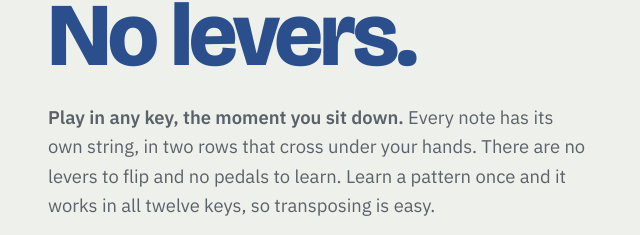
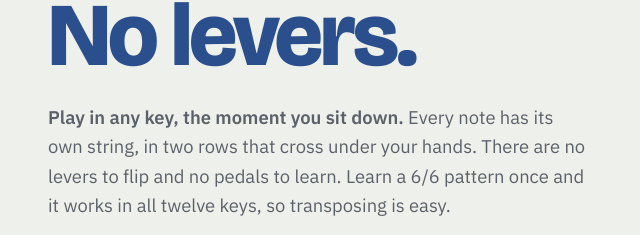
Before and after one commit to jclements3/xharps-site, a plain HTML site: page index.html in a window 1280 px wide. Shown: the part 401-636 px from the top of the page, 32-672 px from the left. Drawn offline with nearby package versions, Linux system fonts and the light colour scheme.

Commit message:
Opening text: 6/6 pattern

```diff
--- a/index.html
+++ b/index.html
@@ -1500,7 +1500,7 @@ footer .wrap { display: flex; justify-content: space-between; gap: 16px; flex-wr
       <div class="stack">
         <span class="eyebrow">Cross-strung harps · Huntsville, Alabama</span>
         <h1>Every key.<br><span class="c">Two rows.</span><br><span class="f">No levers.</span></h1>
-        <p class="lede"><strong>Play in any key, the moment you sit down.</strong> Every note has its own string, in two rows that cross under your hands. There are no levers to flip and no pedals to learn. Learn a pattern once and it works in all twelve keys, so transposing is easy.</p>
+        <p class="lede"><strong>Play in any key, the moment you sit down.</strong> Every note has its own string, in two rows that cross under your hands. There are no levers to flip and no pedals to learn. Learn a 6/6 pattern once and it works in all twelve keys, so transposing is easy.</p>
         <p class="lede"><strong>A concert range at about half the weight of a pedal harp.</strong> Five sizes: tiny, small, medium, large and extra large. 6/6 or 7/5 string layouts. Instruction and music theory written for the xharp.</p>
         <p class="lede"><strong>xharp opens in January 2027.</strong> Until then nothing is for sale and all the music here is free. Tell us what you would want, and we will write when it is ready.</p>
         <div class="btns"><a class="btn primary" href="#order">Tell me when it's ready</a><a class="btn" href="#music">Free sheet music</a></div>
```
